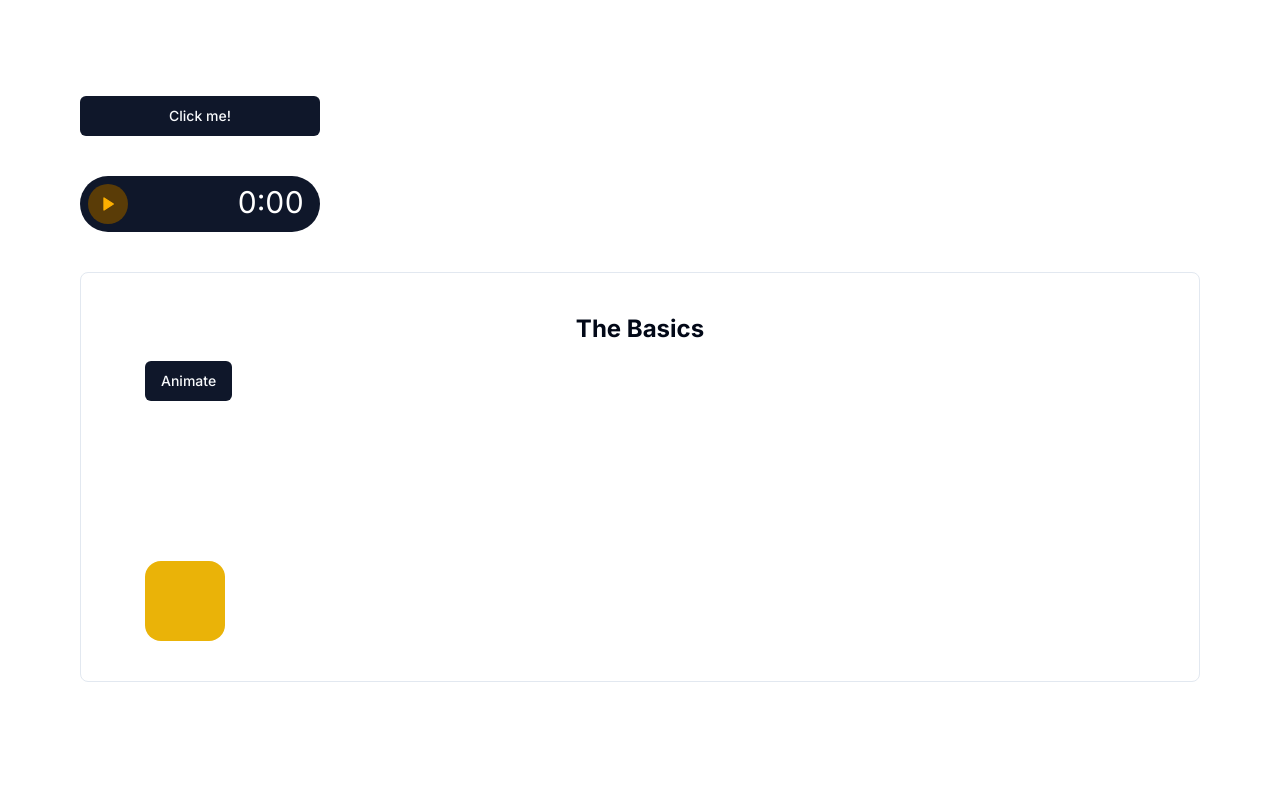
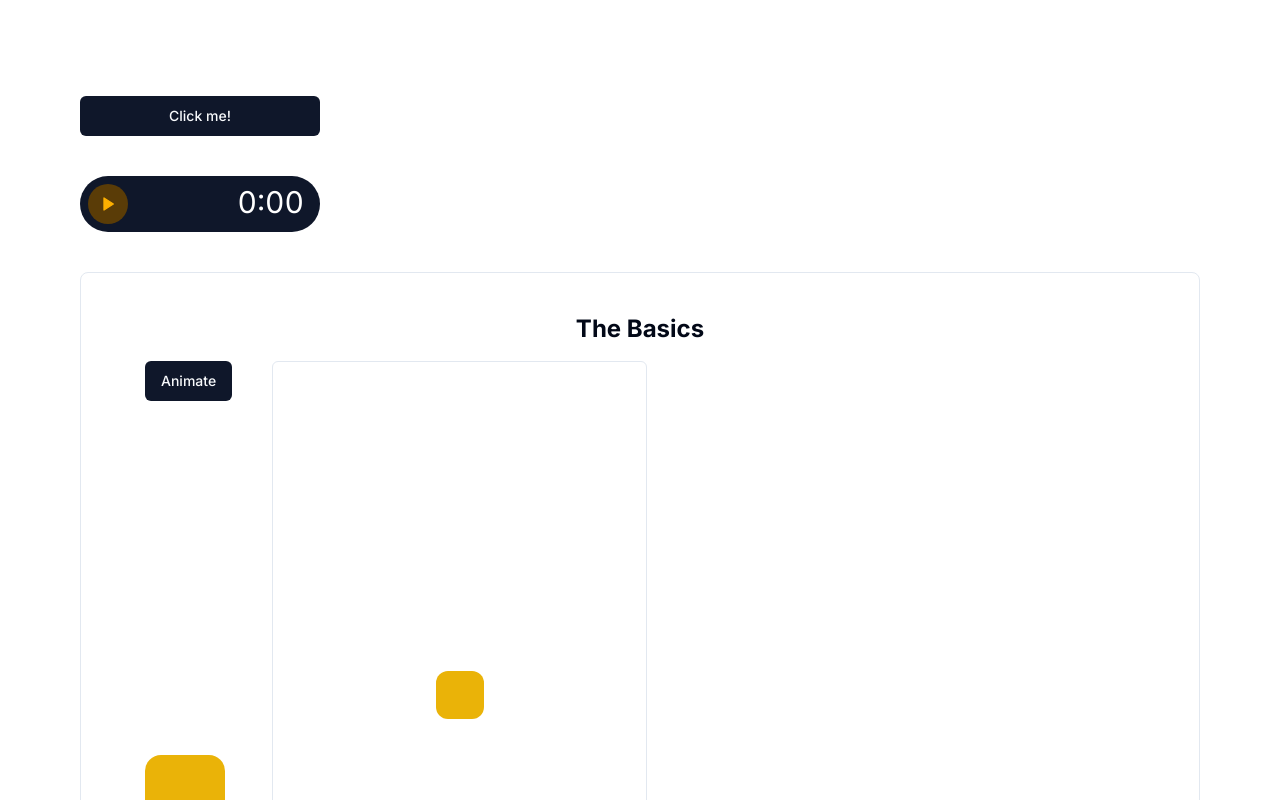
Before and after one commit to shouta0715/animation-collection, a Next.js app: page / in a window 1280 px wide. Shown: the top 800 px of the page. Built offline with nearby package versions, Linux system fonts and the light colour scheme.

Commit message:
add: full window

```diff
--- a/src/app/page.tsx
+++ b/src/app/page.tsx
@@ -1,5 +1,6 @@
 import { Counter } from "@/features/counter/components";
 import { StatusButton } from "@/features/status-button/components";
+import { FullWindow } from "@/features/the-basics/full-window";
 import { ScaleUp } from "@/features/the-basics/scale-up";
 
 export default function Home() {
@@ -9,7 +10,10 @@ export default function Home() {
       <Counter />
       <div className="rounded-lg border px-16 py-10">
         <h2 className="mb-4 text-center text-2xl font-bold">The Basics</h2>
-        <ScaleUp />
+        <div className="flex flex-wrap gap-10">
+          <ScaleUp />
+          <FullWindow />
+        </div>
       </div>
     </div>
   );
--- /dev/null
+++ b/src/features/the-basics/full-window.tsx
@@ -0,0 +1,29 @@
+"use client";
+
+import { motion } from "framer-motion";
+import React from "react";
+
+export function FullWindow() {
+  const [open, setOpen] = React.useState(false);
+
+  return (
+    <div className="relative flex h-[667px] w-[375px] items-center justify-center rounded-md border">
+      <motion.button
+        className="rounded-xl bg-yellow-500"
+        layout
+        onClick={() => setOpen(!open)}
+        style={
+          open
+            ? {
+                position: "absolute",
+                inset: 0,
+                width: "100%",
+                height: "100%",
+                borderRadius: 0,
+              }
+            : { height: 48, width: 48, borderRadius: 12 }
+        }
+      />
+    </div>
+  );
+}
```
